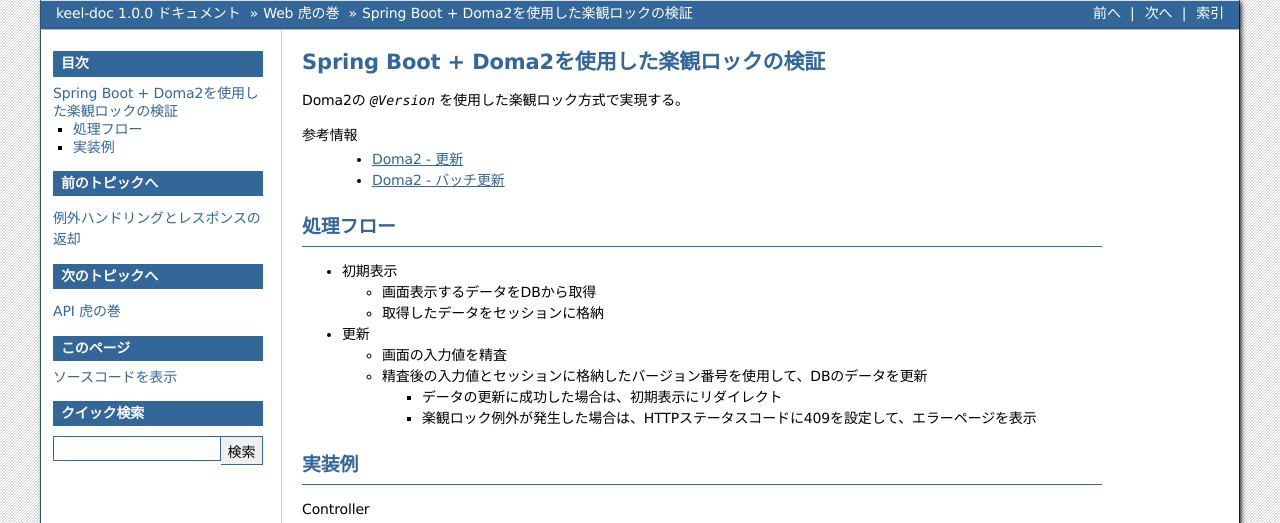
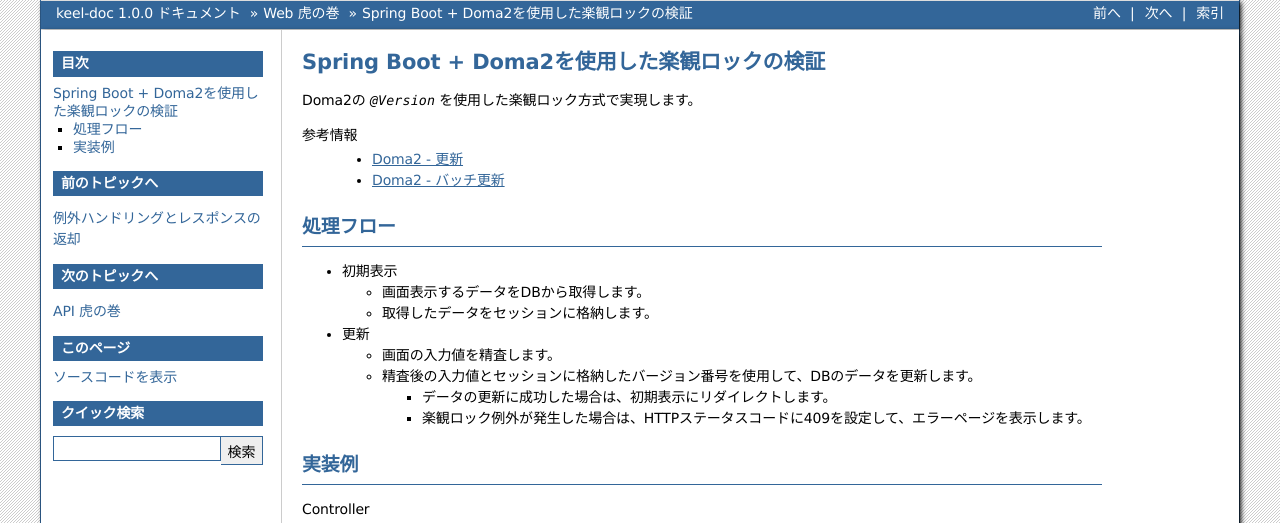
Before and after one commit to Fintan-contents/spring-crib-notes, a Sphinx documentation site: the page built from doc/web/exclusive-control/doma2-optimistic-lock.rst, in a window 1280 px wide. Shown: the top 523 px of the page. Built offline with Sphinx 7.4.7, drawn with Linux system fonts in a browser that asks for light colours; grey boxes are pictures that could not be loaded.

Commit message:
コメントをですます調に変更

```diff
--- a/doc/web/exclusive-control/doma2-optimistic-lock.rst
+++ b/doc/web/exclusive-control/doma2-optimistic-lock.rst
@@ -1,7 +1,7 @@
 Spring Boot + Doma2を使用した楽観ロックの検証
 ====================================================================================================
 
-Doma2の `@Version` を使用した楽観ロック方式で実現する。
+Doma2の `@Version` を使用した楽観ロック方式で実現します。
 
 参考情報
     * `Doma2 - 更新 <http://doma.readthedocs.io/ja/stable/query/update/>`_
@@ -11,16 +11,16 @@
 ^^^^^^^^^^^^^^^^^^^^^^^^^^^^^^^^^^^^^^^^^^^^^^^
 * 初期表示
 
-  * 画面表示するデータをDBから取得
-  * 取得したデータをセッションに格納
+  * 画面表示するデータをDBから取得します。
+  * 取得したデータをセッションに格納します。
 
 * 更新
 
-  * 画面の入力値を精査
-  * 精査後の入力値とセッションに格納したバージョン番号を使用して、DBのデータを更新
+  * 画面の入力値を精査します。
+  * 精査後の入力値とセッションに格納したバージョン番号を使用して、DBのデータを更新します。
 
-    * データの更新に成功した場合は、初期表示にリダイレクト
-    * 楽観ロック例外が発生した場合は、HTTPステータスコードに409を設定して、エラーページを表示
+    * データの更新に成功した場合は、初期表示にリダイレクトします。
+    * 楽観ロック例外が発生した場合は、HTTPステータスコードに409を設定して、エラーページを表示します。
 
 
 実装例
```
